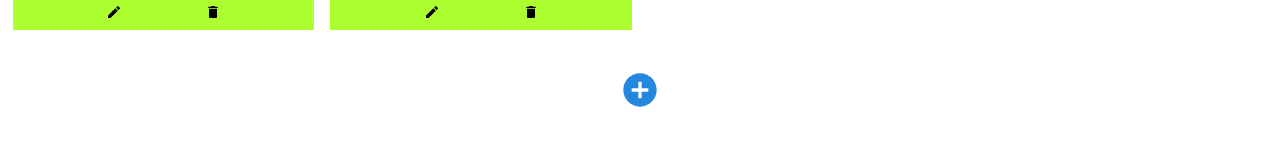
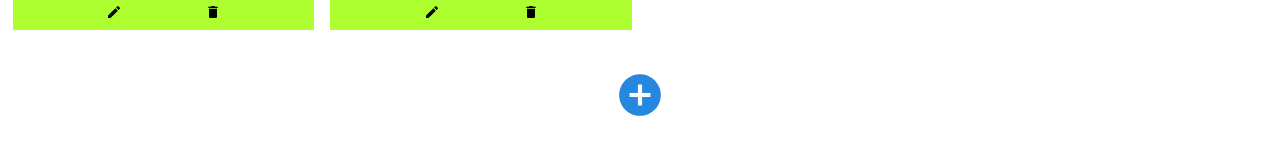
Before and after one commit to SireeshaBurugula/notes-app, a React (Create React App) app: page / in a window 1280 px wide. Shown: the part 421-576 px from the top of the page. Built offline with nearby package versions, Linux system fonts and the light colour scheme.

Commit message:
small changes to button

```diff
--- a/src/App.js
+++ b/src/App.js
@@ -36,6 +36,7 @@ const App =() => {
       id:nanoid(),
       text:'sixth note',
     }
+
   ]);
   return (
     <div className="container">
--- a/src/components/button.js
+++ b/src/components/button.js
@@ -4,7 +4,7 @@ import { MdAddCircle } from "react-icons/md";
 const PlusButton = () =>{
     return(
         <div class="ButtonCont">
-            <MdAddCircle class="Button" size={40} color="#2687de"/>
+            <MdAddCircle class="Button" size={50} color="#2687de"/>
         </div>
     )
 }
```
